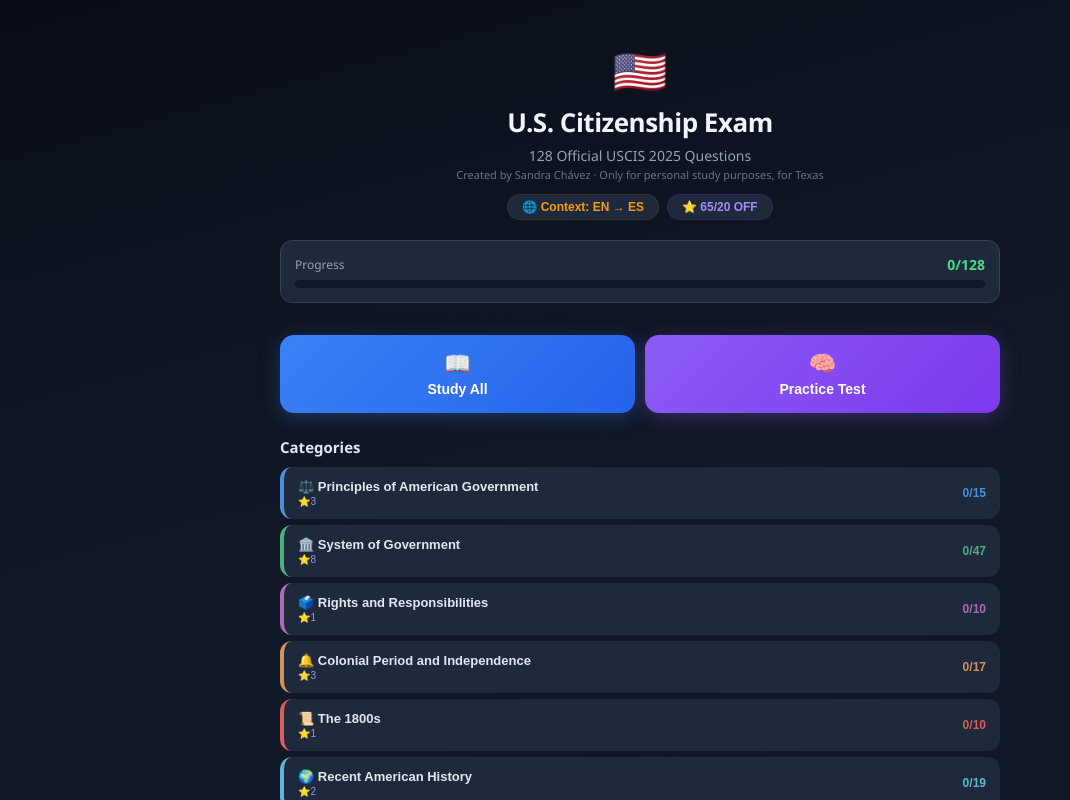
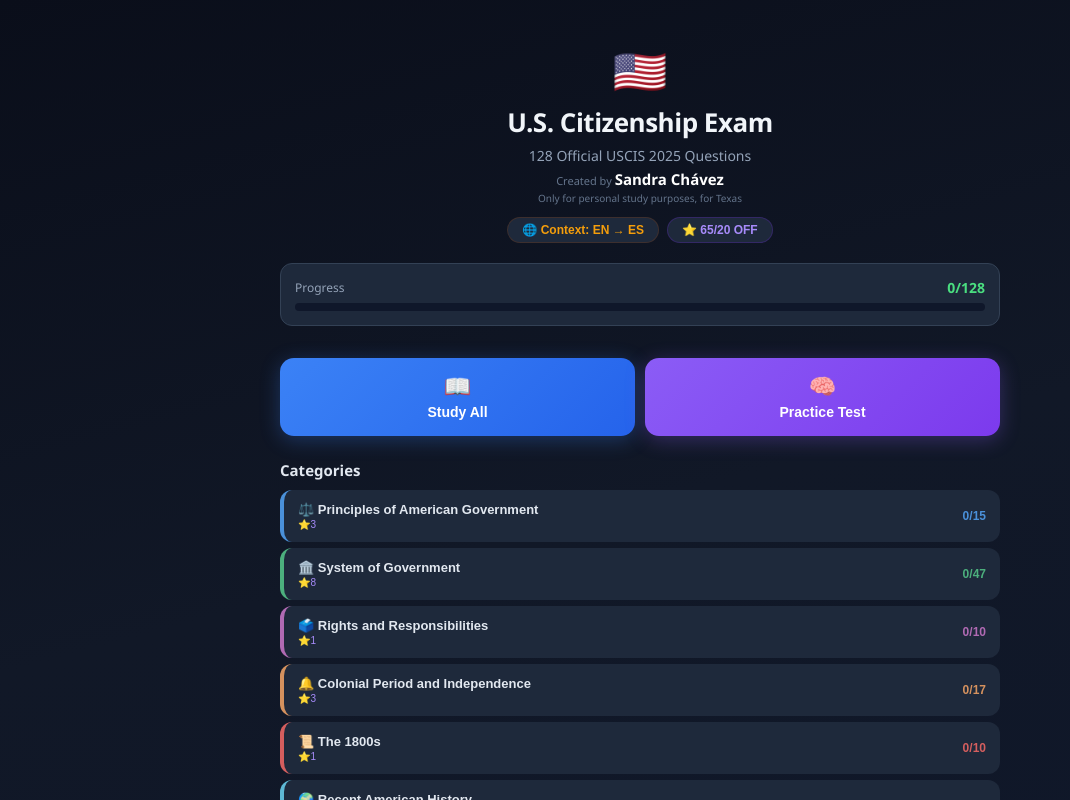
Before and after one commit to sgcsandunga07/us-citizenship-study-guide, a React (Vite) app: page / in a window 1280 px wide. Shown: the top 800 px of the page, without its empty margins (0-1070 px from the left). Built offline with nearby package versions, Linux system fonts and the light colour scheme.

Commit message:
Update App.jsx

```diff
--- a/src/App.jsx
+++ b/src/App.jsx
@@ -153,6 +153,7 @@
 const catIcons = {"Principles of American Government":"⚖️","System of Government":"🏛️","Rights and Responsibilities":"🗳️","Colonial Period and Independence":"🔔","The 1800s":"📜","Recent American History":"🌍","Symbols":"🇺🇸","Holidays":"🎆"};
 const catColors = {"Principles of American Government":"#4a90d9","System of Government":"#4caf7d","Rights and Responsibilities":"#b06ab3","Colonial Period and Independence":"#d4915e","The 1800s":"#d45e5e","Recent American History":"#5eb8d4","Symbols":"#d4c75e","Holidays":"#d45e8c"};
 
+const speakAnswer = (a) => a.replace(/\s*\/\s*/g, ". Or: ").replace(/[()]/g, "");
 const shuffle = a => {const b=[...a];for(let i=b.length-1;i>0;i--){const j=Math.floor(Math.random()*(i+1));[b[i],b[j]]=[b[j],b[i]];}return b;};
 
 // ── SPEECH HELPER ──
@@ -252,7 +253,8 @@
           <div style={{fontSize:44,marginBottom:4}}>🇺🇸</div>
           <h1 style={{color:"#f1f5f9",fontSize:26,fontWeight:800,margin:0,letterSpacing:"-0.5px"}}>U.S. Citizenship Exam</h1>
           <p style={{color:"#94a3b8",fontSize:14,margin:"6px 0 0"}}>128 Official USCIS 2025 Questions</p>
-          <p style={{color:"#64748b",fontSize:11,margin:"2px 0 0"}}>Created by Sandra Chávez · Only for personal study purposes, for Texas</p>
+          <p style={{color:"#64748b",fontSize:11,margin:"4px 0 0"}}>Created by <span style={{color:"#ffffff",fontSize:15,fontWeight:700}}>Sandra Chávez</span></p>
+          <p style={{color:"#64748b",fontSize:10,margin:"2px 0 0"}}>Only for personal study purposes, for Texas</p>
           <div style={{display:"flex",gap:8,justifyContent:"center",marginTop:12,flexWrap:"wrap"}}>
             <button onClick={()=>setCtxLang(l=>l==="en"?"es":"en")} style={{background:"#1e293b",color:"#f59e0b",border:"1px solid #92400e44",borderRadius:20,padding:"5px 14px",fontSize:12,fontWeight:600,cursor:"pointer"}}>🌐 {ctxLang==="en"?"Context: EN → ES":"Contexto: ES → EN"}</button>
             <button onClick={()=>setStarOnly(s=>!s)} style={{background:starOnly?"#7c3aed":"#1e293b",color:starOnly?"#fff":"#a78bfa",border:"1px solid #6d28d944",borderRadius:20,padding:"5px 14px",fontSize:12,fontWeight:600,cursor:"pointer"}}>⭐ 65/20 {starOnly?"ON":"OFF"}</button>
@@ -366,7 +368,7 @@
                     <button onClick={()=>setShowAnswer(showAnswer===q.id?null:q.id)} style={{background:"#0f172a",color:"#94a3b8",border:"1px solid #334155",borderRadius:8,padding:"5px 12px",fontSize:11,cursor:"pointer"}}>{showAnswer===q.id?"Hide":"Answer"}</button>
                     {q.ctx&&<button onClick={()=>setQuizShowCtx(p=>({...p,[q.id]:!p[q.id]}))} style={{background:"#0f172a",color:"#f59e0b",border:"1px solid #92400e44",borderRadius:8,padding:"5px 12px",fontSize:11,cursor:"pointer"}}>📜 {quizShowCtx[q.id]?"Hide":"Context"}</button>}
                   </div>
-                  {showAnswer===q.id&&<div style={{display:"flex",alignItems:"flex-start",gap:6,marginBottom:6}}><div style={{color:"#4ade80",fontSize:12,padding:"6px 10px",background:"#0a2618",borderRadius:8,flex:1}}>{q.a}</div><AudioBtn text={q.a.split("/")[0].trim()}/></div>}
+                  {showAnswer===q.id&&<div style={{display:"flex",alignItems:"flex-start",gap:6,marginBottom:6}}><div style={{color:"#4ade80",fontSize:12,padding:"6px 10px",background:"#0a2618",borderRadius:8,flex:1}}>{q.a}</div><AudioBtn text={speakAnswer(q.a)}/></div>}
                   {quizShowCtx[q.id]&&q.ctx&&<div style={{color:"#fbbf24",fontSize:11,lineHeight:1.5,marginBottom:6,padding:"8px 10px",background:"#1c1508",borderRadius:8,borderLeft:"3px solid #f59e0b"}}>{getCtx(q)}</div>}
                   <div style={{display:"flex",gap:6}}>
                     <button onClick={()=>setQuizAnswers(p=>({...p,[q.id]:"correct"}))} style={{flex:1,background:quizAnswers[q.id]==="correct"?"#065f46":"#0f172a",color:quizAnswers[q.id]==="correct"?"#4ade80":"#64748b",border:quizAnswers[q.id]==="correct"?"2px solid #10b981":"1px solid #334155",borderRadius:10,padding:"7px",fontSize:12,fontWeight:600,cursor:"pointer"}}>✓ Knew it</button>
@@ -375,7 +377,7 @@
                 </div>
               ) : (
                 <div style={{marginLeft:32}}>
-                  <div style={{display:"flex",alignItems:"flex-start",gap:6}}><div style={{color:"#94a3b8",fontSize:12,padding:"6px 10px",background:"#0f172a",borderRadius:8,flex:1}}><strong style={{color:"#e2e8f0"}}>A:</strong> {q.a}</div><AudioBtn text={q.a.split("/")[0].trim()}/></div>
+                  <div style={{display:"flex",alignItems:"flex-start",gap:6}}><div style={{color:"#94a3b8",fontSize:12,padding:"6px 10px",background:"#0f172a",borderRadius:8,flex:1}}><strong style={{color:"#e2e8f0"}}>A:</strong> {q.a}</div><AudioBtn text={speakAnswer(q.a)}/></div>
                   {q.ctx&&<button onClick={()=>setQuizShowCtx(p=>({...p,[q.id]:!p[q.id]}))} style={{background:"none",border:"none",color:"#f59e0b",fontSize:11,cursor:"pointer",padding:0,marginTop:6}}>📜 {quizShowCtx[q.id]?"Hide":"Context"}</button>}
                   {quizShowCtx[q.id]&&q.ctx&&<div style={{color:"#fbbf24",fontSize:11,lineHeight:1.5,marginTop:4,padding:"8px 10px",background:"#1c1508",borderRadius:8,borderLeft:"3px solid #f59e0b"}}>{getCtx(q)}</div>}
                 </div>
@@ -442,7 +444,7 @@
                   <div style={{animation:"fadeIn 0.3s ease"}}>
                     <div style={{background:"#0a2618",borderRadius:12,padding:14,marginBottom:10,borderLeft:"4px solid #10b981",display:"flex",alignItems:"flex-start",gap:8}}>
                       <p style={{color:"#4ade80",fontSize:15,fontWeight:600,margin:0,lineHeight:1.5,flex:1}}>{currentQ.a}</p>
-                      <AudioBtn text={currentQ.a.split("/")[0].trim()} size="md"/>
+                      <AudioBtn text={speakAnswer(currentQ.a)} size="md"/>
                     </div>
 
                     {currentQ.ctx && (
```
